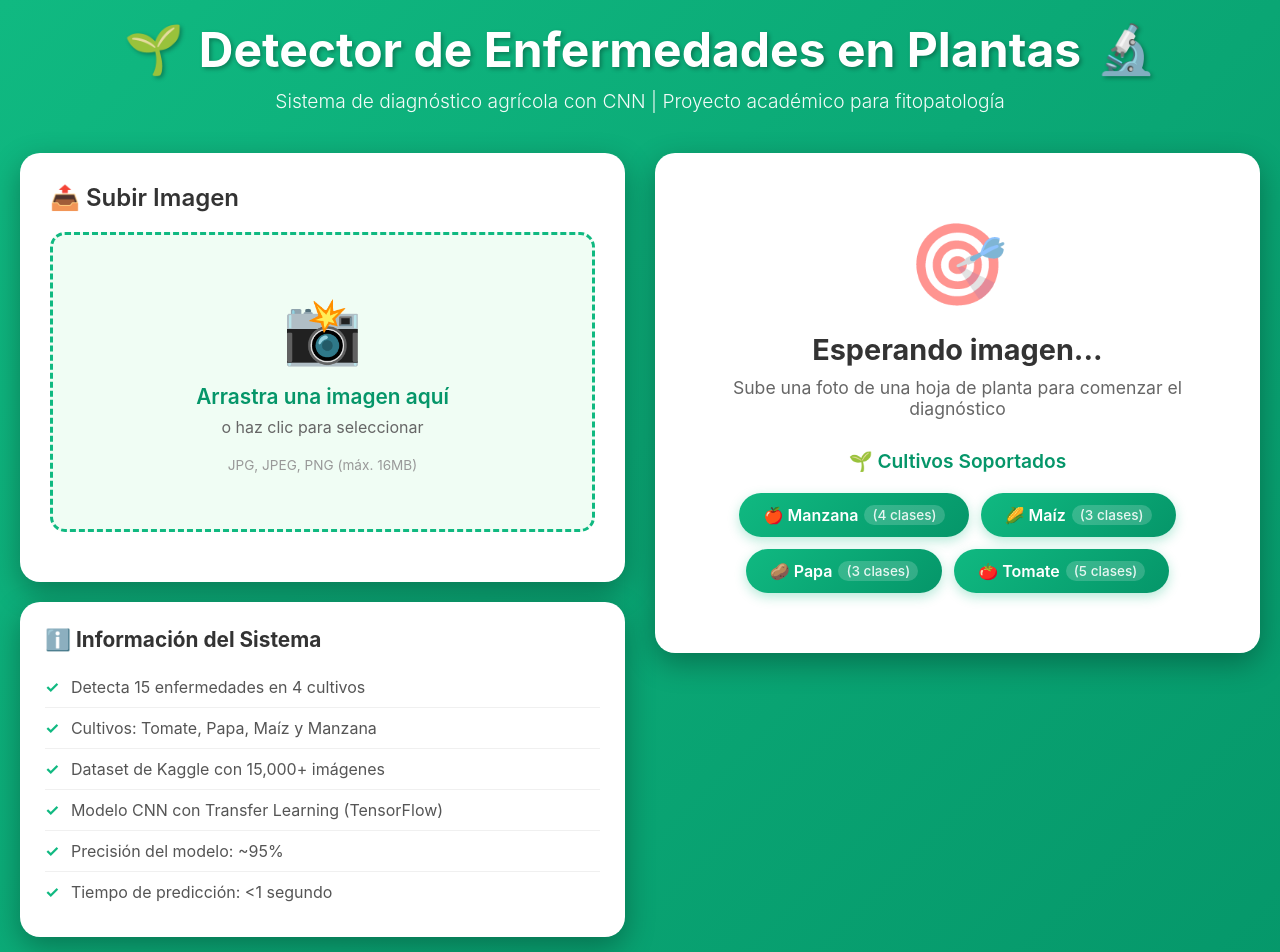
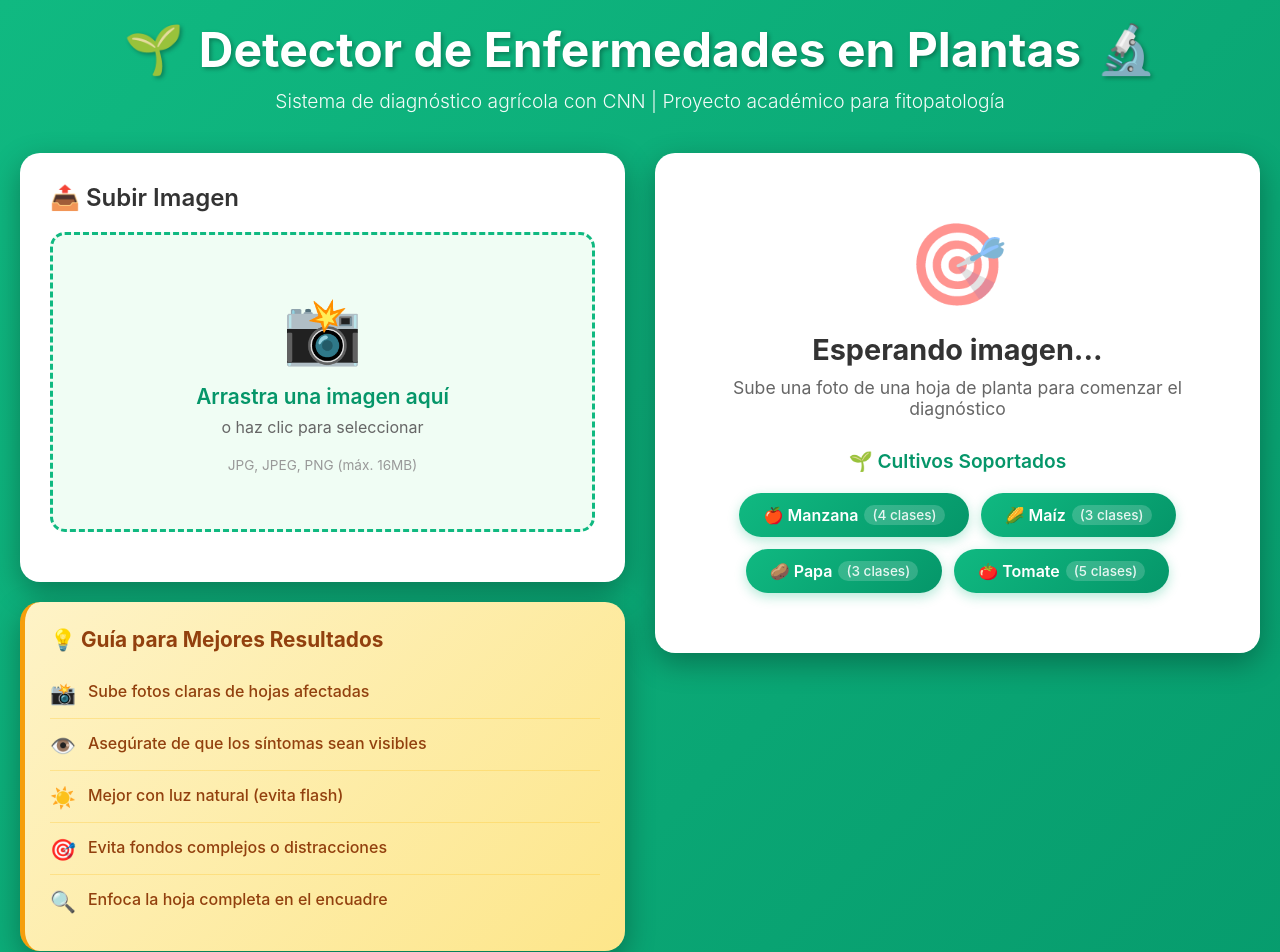
Before and after one commit to jdCarrillo15/Proyecto-inteligencia-computacional, a React (Create React App) app in the folder frontend/: page / in a window 1280 px wide. Shown: the top 952 px of the page. Built offline with nearby package versions, Linux system fonts and the light colour scheme.

Commit message:
feat(frontend): add user guide section with photography tips for better disease detection

```diff
--- a/frontend/src/App.css
+++ b/frontend/src/App.css
@@ -245,6 +245,48 @@
   color: #10b981;
   font-weight: bold;
   margin-right: 8px;
+}
+
+/* Tips Card */
+.tips-card {
+  background: linear-gradient(135deg, #fef3c7 0%, #fde68a 100%);
+  border-left: 5px solid #f59e0b;
+}
+
+.tips-card h3 {
+  color: #92400e;
+  font-weight: 700;
+}
+
+.tips-list {
+  list-style: none;
+  padding: 0;
+  margin: 0;
+}
+
+.tip-item {
+  display: flex;
+  align-items: flex-start;
+  gap: 12px;
+  padding: 12px 0;
+  color: #78350f;
+  border-bottom: 1px solid rgba(251, 191, 36, 0.3);
+}
+
+.tip-item:last-child {
+  border-bottom: none;
+}
+
+.tip-icon {
+  font-size: 1.3em;
+  flex-shrink: 0;
+  margin-top: 2px;
+}
+
+.tip-text {
+  font-weight: 500;
+  line-height: 1.5;
+  color: #92400e;
 }
 
 /* Results Section */
--- a/frontend/src/App.js
+++ b/frontend/src/App.js
@@ -260,6 +260,33 @@ function App() {
               </form>
             </div>
 
+            {/* Guía de Usuario */}
+            <div className="info-card tips-card">
+              <h3>💡 Guía para Mejores Resultados</h3>
+              <ul className="tips-list">
+                <li className="tip-item">
+                  <span className="tip-icon">📸</span>
+                  <span className="tip-text">Sube fotos claras de hojas afectadas</span>
+                </li>
+                <li className="tip-item">
+                  <span className="tip-icon">👁️</span>
+                  <span className="tip-text">Asegúrate de que los síntomas sean visibles</span>
+                </li>
+                <li className="tip-item">
+                  <span className="tip-icon">☀️</span>
+                  <span className="tip-text">Mejor con luz natural (evita flash)</span>
+                </li>
+                <li className="tip-item">
+                  <span className="tip-icon">🎯</span>
+                  <span className="tip-text">Evita fondos complejos o distracciones</span>
+                </li>
+                <li className="tip-item">
+                  <span className="tip-icon">🔍</span>
+                  <span className="tip-text">Enfoca la hoja completa en el encuadre</span>
+                </li>
+              </ul>
+            </div>
+
             {/* Información */}
             <div className="info-card">
               <h3>ℹ️ Información del Sistema</h3>
```
